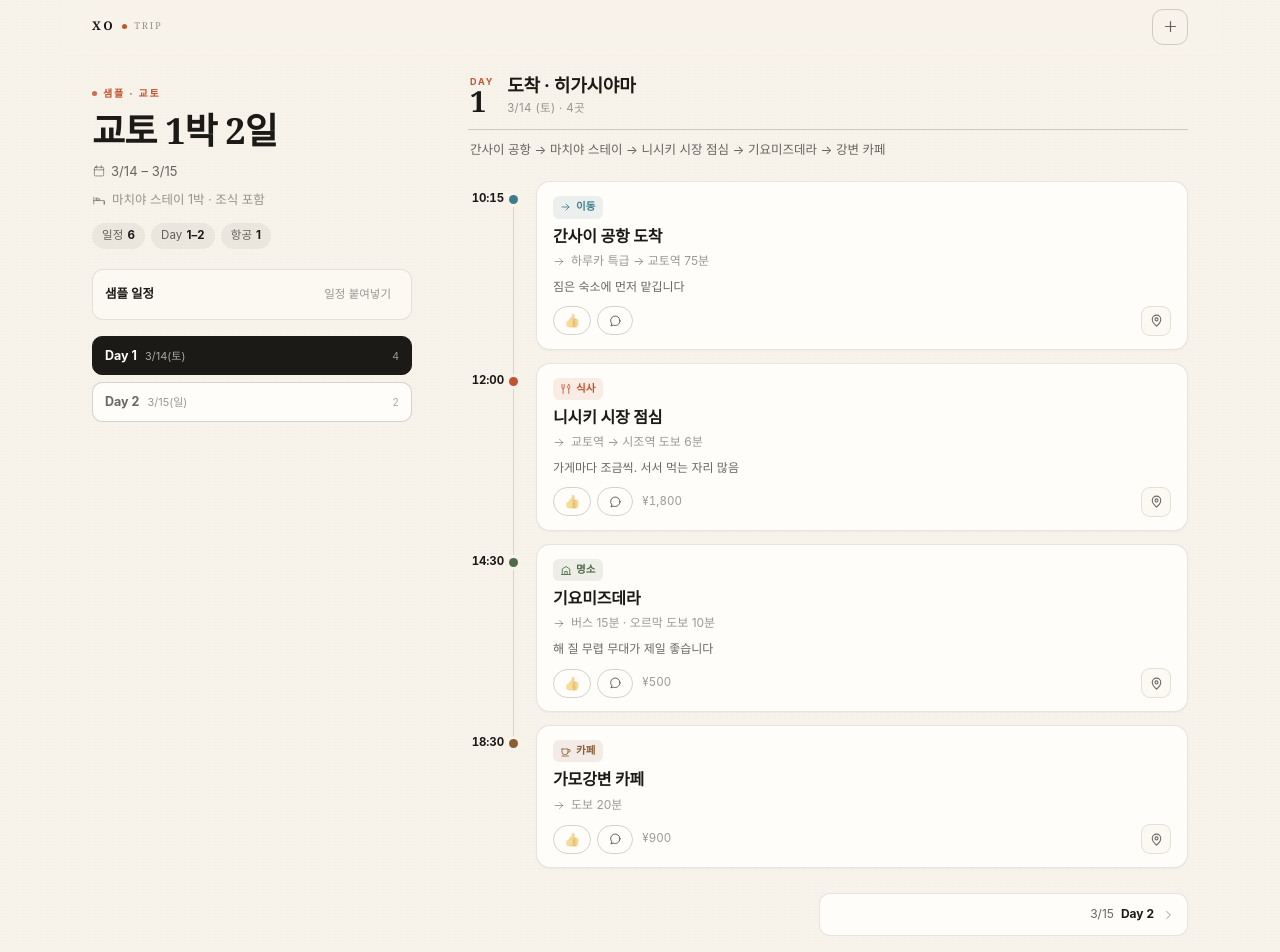
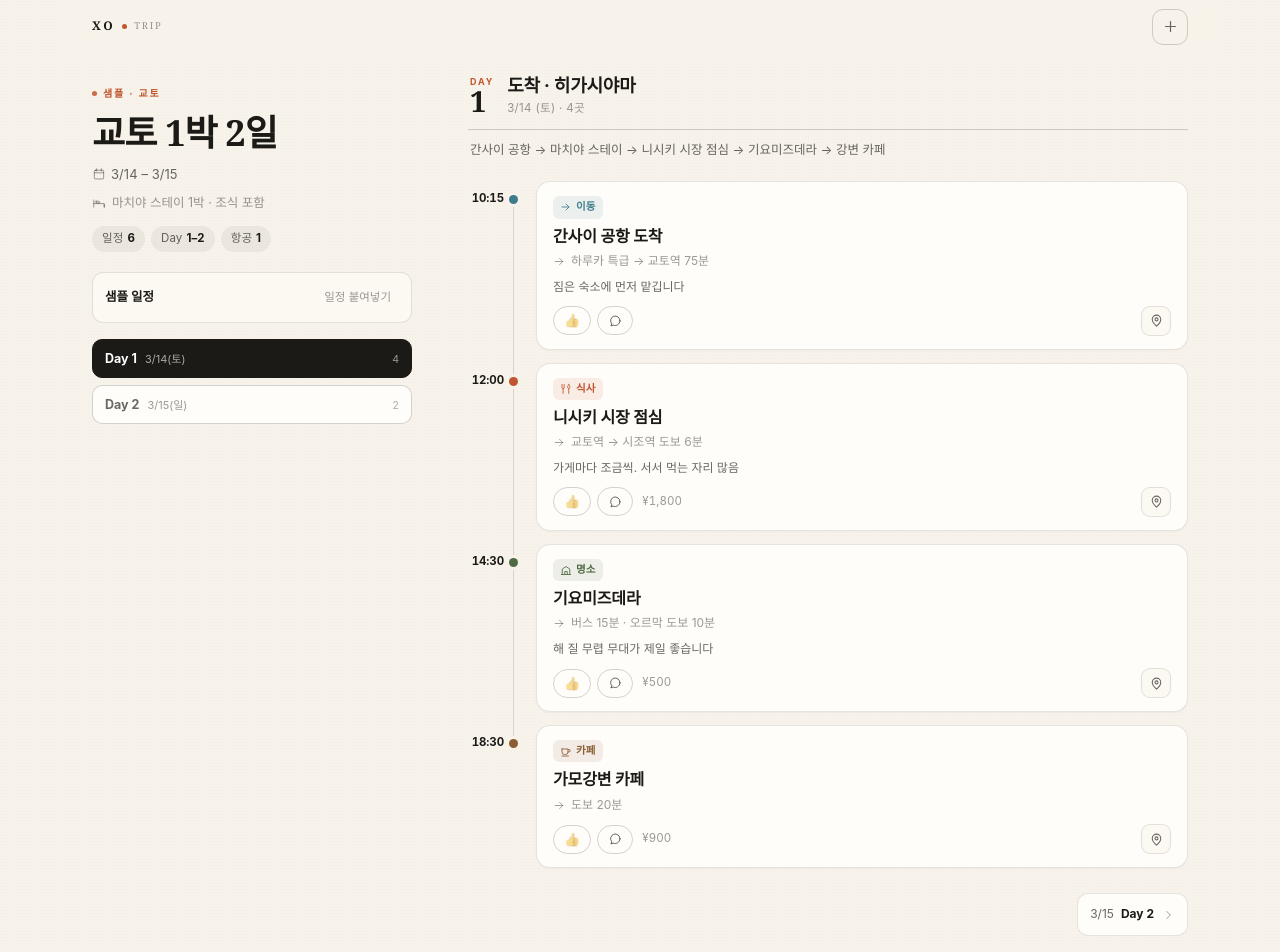
Before and after one commit to zzozzi-rgb/Xo-trip-share, a plain HTML site: page preview/index.html in a window 1280 px wide. Shown: the top 952 px of the page. Drawn offline with Linux system fonts and the light colour scheme.

Commit message:
미리보기: 제목 행간·다음날 버튼 폭

```diff
--- a/preview/index.html
+++ b/preview/index.html
@@ -84,7 +84,7 @@
   .kicker::before{content:"";width:5px;height:5px;border-radius:50%;background:var(--accent);opacity:.85}
   h1#tripTitle{
     font-family:var(--serif);font-weight:700;font-size:clamp(27px,7.4vw,40px);
-    line-height:1.12;letter-spacing:-.022em;margin:0 0 10px;word-break:keep-all;overflow-wrap:anywhere;
+    line-height:1.2;letter-spacing:-.022em;margin:0 0 10px;word-break:keep-all;overflow-wrap:anywhere;
     text-wrap:balance;
   }
   .dateline{display:flex;flex-wrap:wrap;gap:5px 14px;margin:0;font-size:13px;color:var(--ink-2);letter-spacing:.005em}
@@ -430,7 +430,7 @@
     .card{padding:14px 16px 13px}
     .card .title{font-size:16px}
     h1#tripTitle{font-size:36px}
-    .footer-wrap{}
+    .daynav button:only-of-type{flex:0 1 auto;width:auto;max-width:320px;margin-left:auto}
   }
   @media (min-width:720px){
     .sheetwrap{align-items:center;padding:24px}
```
